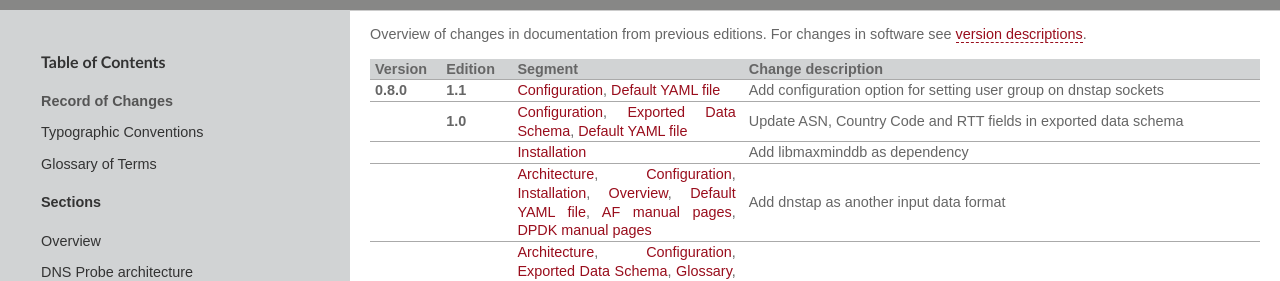
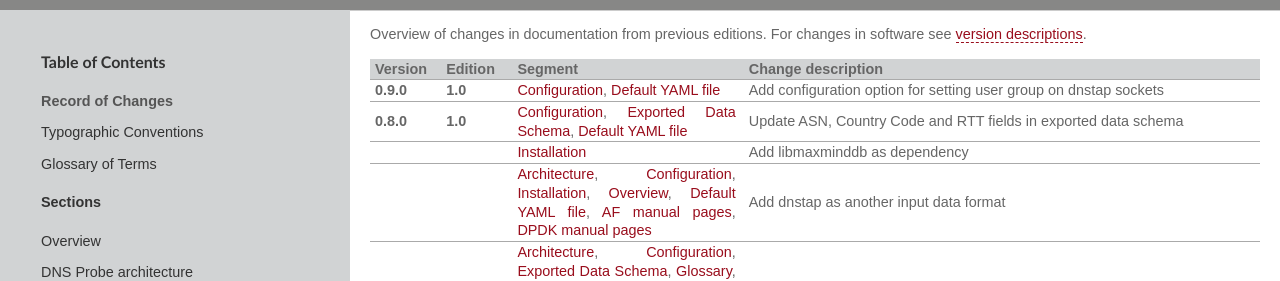
Before and after one commit to CZ-NIC/dns-probe, a Sphinx documentation site: the page built from doc/RecordOfChanges.rst, in a window 1280 px wide. Shown: the part 154-435 px from the top of the page. Built offline with Sphinx 7.4.7, drawn with Linux system fonts in a browser that asks for light colours.

Commit message:
Bump project version to 0.9.0

```diff
--- a/CMakeLists.txt
+++ b/CMakeLists.txt
@@ -1,5 +1,5 @@
 cmake_minimum_required(VERSION 3.5)
-project("DNS Probe" VERSION 0.8.1)
+project("DNS Probe" VERSION 0.9.0)
 
 set(AF_PACKET_BACKEND ON CACHE BOOL "Define backend for packet processing")
 set(DPDK_BACKEND OFF CACHE BOOL "Define backend for packet processing")
--- a/doc/RecordOfChanges.rst
+++ b/doc/RecordOfChanges.rst
@@ -15,11 +15,11 @@
      - Edition
      - Segment
      - Change description
-   * - **0.8.0**
-     - **1.1**
+   * - **0.9.0**
+     - **1.0**
      - :doc:`Configuration <Configuration>`, :doc:`Default YAML file <YAMLfile>`
      - Add configuration option for setting user group on dnstap sockets
-   * -
+   * - **0.8.0**
      - **1.0**
      - :doc:`Configuration <Configuration>`, :doc:`Exported Data Schema <ExportedDataSchema>`,
        :doc:`Default YAML file <YAMLfile>`
```
